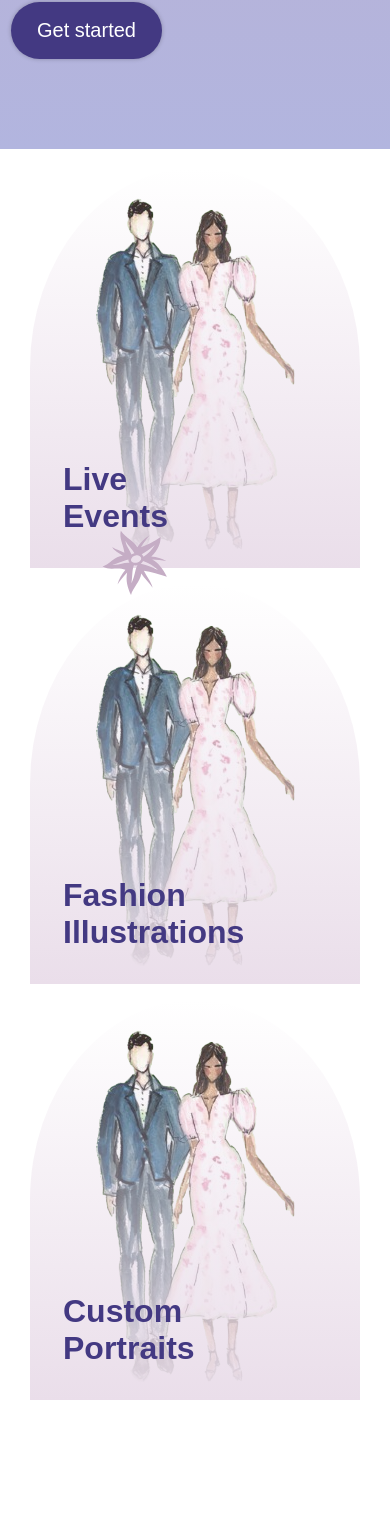
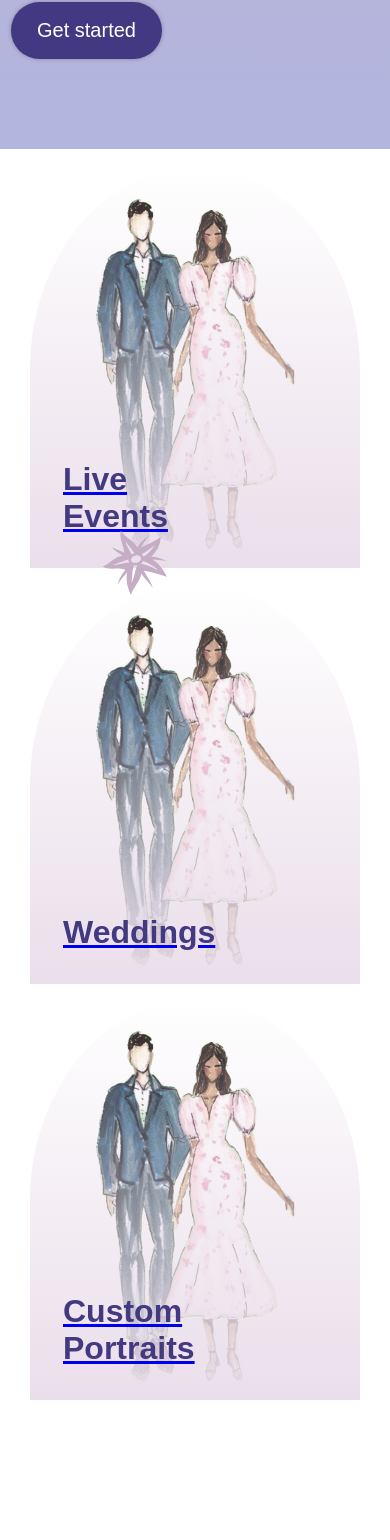
Before and after one commit to zeynepkaraa/Hafsart-Portfolio, a React (Vite) app: page / in a window 390 px wide. Shown: the part 850-2390 px from the top of the page. Built offline with nearby package versions, Linux system fonts and the light colour scheme; a web font is replaced by a local one.

Commit message:
Created 3 seperate pages to display corresponding event type

```diff
--- /dev/null
+++ b/src/components/Pages/EventPage/EventPage.module.css
@@ -0,0 +1,44 @@
+.page{
+    width: 100%;
+    margin:0;
+    padding: 0;
+}
+
+.container{
+    margin: 5% 0;
+}
+
+.grid{
+    margin: 7% 10%;
+    display: grid;
+    grid-template-columns: repeat(3, 1fr); /* Creates 2 columns */
+    gap: 0.8rem; /* Adjust gap between images */
+}
+
+.title{
+    text-align: center;
+    font-size: 3.2rem;
+    color: #C5ADC5;
+
+}
+
+.description{
+    margin: 2% 10%;
+    font-size: 1.2rem;
+    color:#8B9AB0;
+
+}
+
+@media screen and (max-width: 830px){
+    .grid{
+        grid-template-columns: repeat(1, 1fr); /* Creates 2 columns */
+        gap: 18px;
+    }
+
+
+    .title{
+        font-size: 2.4rem;
+    }
+
+
+}
--- a/src/components/Pages/HomePage/Home.jsx
+++ b/src/components/Pages/HomePage/Home.jsx
@@ -9,6 +9,8 @@ import styles from "./Home.module.css";
 import coupleImage from "../../../../assets/images/couple.png";
 import ImageGrid from "../../Image Grid/ImageGrid.jsx";
 import Footer from "../../Footer/Footer.jsx";
+import { Link } from "react-router-dom";
+
 const Home = () => {
   return (
     <div className={styles.page}>
@@ -24,9 +26,15 @@ const Home = () => {
           <GiLotusFlower />
         </div>
         <div className={styles.arches}>
-          <Arch title="Live Events" image={coupleImage} />
-          <Arch title="Fashion Illustrations" image={coupleImage} />
-          <Arch title="Custom Portraits" image={coupleImage} />
+          <Link to={"/live"}>
+            <Arch title="Live Events" image={coupleImage} />
+          </Link>
+          <Link to={"/wedding"}>
+            <Arch title="Weddings" image={coupleImage} />
+          </Link>
+          <Link to={"/custom"}>
+            <Arch title="Custom Portraits" image={coupleImage} />
+          </Link>
         </div>
       </div>
 
```
Also changed, not shown: src/components/Pages/EventPage/LiveEvents.jsx (added, +31 -0 lines).
